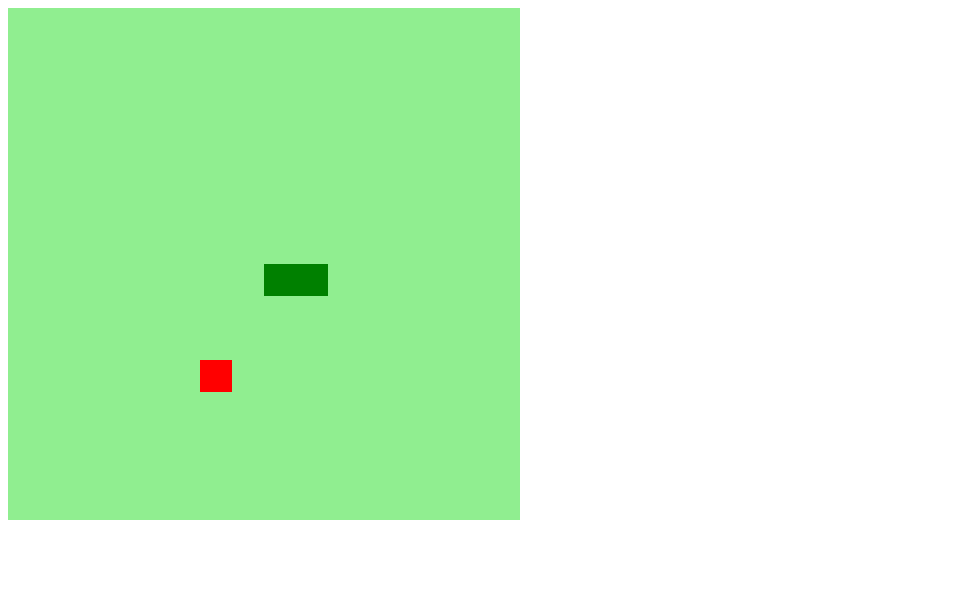
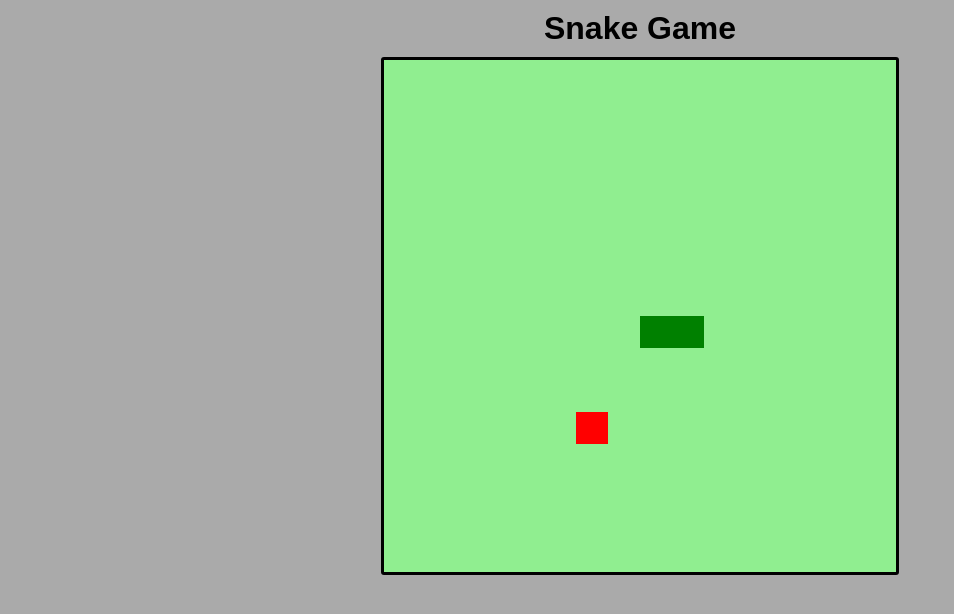
Before and after one commit to jpccarvalho/recriando-jogo-da-cobrinha, a plain HTML site: page index.html in a window 1280 px wide. Shown: the whole page, without its empty margins (0-954 px from the left). Drawn offline with Linux system fonts and the light colour scheme.

Commit message:
Adicionando a lógica de fim de jogo e o estilo da página

```diff
--- a/index.html
+++ b/index.html
@@ -10,6 +10,9 @@
     <title>Snake Game</title>
 </head>
 <body>
-    <canvas id="snake" width="512" height="512"></canvas>
+    <header><h1>Snake Game</h1></header>
+    <section>
+        <canvas id="snake" width="512" height="512"></canvas>
+    </section>
 </body>
 </html>
--- a/script.js
+++ b/script.js
@@ -46,6 +46,14 @@ function iniciarJogo(){
     if(snake[0].y > (15 * box) && direction == "down") snake[0].y = 0;
     if(snake[0].y < 0 && direction == "up") snake[0].y = 16 * box;
 
+    for(i = 1; i < snake.length; i++){
+        if(snake[0].x == snake[i].x && snake[0].y == snake[i].y){
+            clearInterval(jogo);
+            alert("Game over!   ):\nPress F5 to play again!");
+        }
+
+    }
+
     criarBG();
     criarCobrinha();
     drawFood();
--- a/style.css
+++ b/style.css
@@ -0,0 +1,27 @@
+*{
+    margin: 0;
+    padding: 0;
+    border: 0;
+}
+body{
+    background-color: #aaa;
+}
+
+header{
+    margin-top: 10px;
+    display: flex;
+    justify-content: center;
+    align-items: center;
+    font-family: Arial, Helvetica, sans-serif;
+}
+
+section {
+    margin-top: 10px;
+    display: flex;
+    justify-content: center;
+    align-items: center;
+}
+canvas{
+    border: 3px solid black;
+    border-radius: 3px;
+}
```
